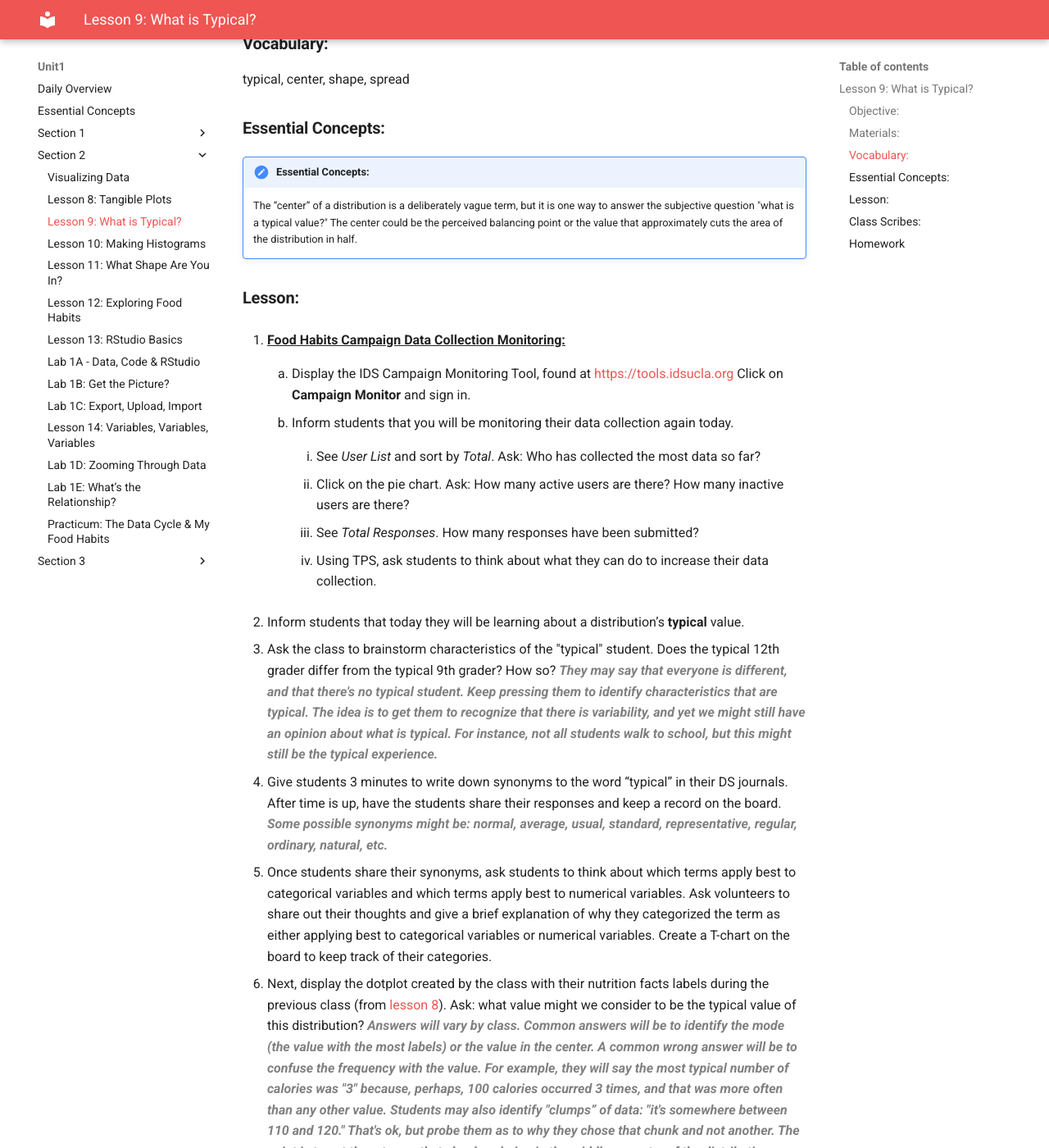
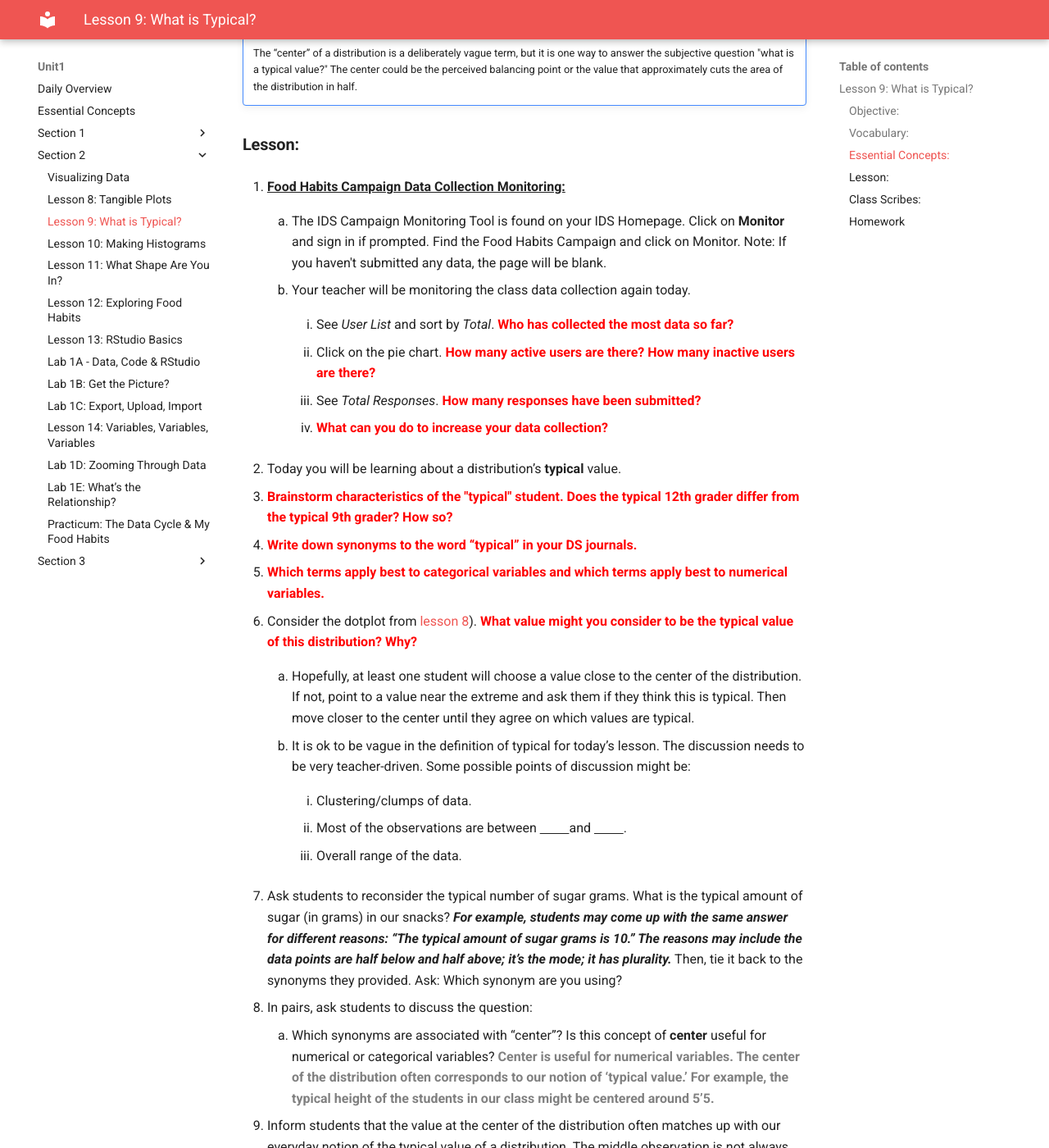
Before and after one commit to ThinkDataEd/student, an MkDocs documentation site: the page built from docs/unit1/lesson9.md, in a window 1280 px wide and 1400 px high, scrolled down 557 px. Shown: the whole window at 82% size. Built offline with MkDocs 1.6.1 and Material for MkDocs 9.7.7, drawn with Linux system fonts in a browser that asks for light colours; some of the changed text lies outside the part shown.

Commit message:
Lessons 3,5,8,9
Need to revisit L8 and 9. Cannot continue with 9 until 8 is solidified.

```diff
--- a/docs/unit1/lesson9.md
+++ b/docs/unit1/lesson9.md
@@ -1,16 +1,8 @@
 ##***<u>Lesson 9: What is Typical?</u>***
 
 ###**Objective:**
-Students will learn about the typical value when looking at a distribution by finding the “center” and
+You will learn about the typical value when looking at a distribution by finding the “center” and
 determining any point clusters.
-
-###**Materials:**
-
-1. Nutrition facts dotplot (from [lesson 8](lesson8.md))
-
-2. Poster paper
-
-3. Markers, dot stickers, or sticky notes
 
 ###**Vocabulary:**
 typical, center, shape, spread
@@ -25,51 +17,32 @@ typical, center, shape, spread
 ###**Lesson:**
 1. **<u>Food Habits Campaign Data Collection Monitoring:</u>**
 
-    100. Display the IDS Campaign Monitoring Tool, found at [https://tools.idsucla.org](https://tools.idsucla.org "https://tools.idsucla.org")
-    Click on **Campaign Monitor** and sign in.
+    100. The IDS Campaign Monitoring Tool is found on your IDS Homepage.
+    Click on **Monitor** and sign in if prompted. Find the Food Habits Campaign and click on Monitor.
+    Note: If you haven't submitted any data, the page will be blank.
 
-    100. Inform students that you will be monitoring their data collection again today.
+    100. Your teacher will be monitoring the class data collection again today.
 
-        200. See *User List* and sort by *Total*. Ask: Who has collected the most data so far?
+        200. See *User List* and sort by *Total*. <strong style="color: red;">Who has collected the most data so far?</strong>
 
-        200. Click on the pie chart. Ask: How many active users are there? How many inactive
-        users are there?
+        200. Click on the pie chart. <strong style="color: red;">How many active users are there? How many inactive
+        users are there?</strong>
 
-        200. See *Total Responses*. How many responses have been submitted?
+        200. See *Total Responses*. <strong style="color: red;">How many responses have been submitted?</strong>
 
-        200. Using TPS, ask students to think about what they can do to increase their data
-        collection.
+        200. <strong style="color: red;">What can you do to increase your data collection?</strong>
 
-2. Inform students that today they will be learning about a distribution’s **typical** value.
+2. Today you will be learning about a distribution’s **typical** value.
 
-3. Ask the class to brainstorm characteristics of the "typical" student. Does the typical 12th grader
-differ from the typical 9th grader? How so? <span style="color:grey">***They may say that everyone is different, and that
-there's no typical student. Keep pressing them to identify characteristics that are typical.
-The idea is to get them to recognize that there is variability, and yet we might still have an
-opinion about what is typical. For instance, not all students walk to school, but this might
-still be the typical experience.***</span>
+3. <strong style="color: red;">Brainstorm characteristics of the "typical" student. Does the typical 12th grader
+differ from the typical 9th grader? How so?</strong>
 
-4. Give students 3 minutes to write down synonyms to the word “typical” in their DS journals. After
-time is up, have the students share their responses and keep a record on the board. <span style="color:grey">***Some
-possible synonyms might be: normal, average, usual, standard, representative, regular,
-ordinary, natural, etc.***</span>
+4. <strong style="color: red;">Write down synonyms to the word “typical” in your DS journals.</strong>
 
-5. Once students share their synonyms, ask students to think about which terms apply best to
-categorical variables and which terms apply best to numerical variables. Ask volunteers to share
-out their thoughts and give a brief explanation of why they categorized the term as either applying
-best to categorical variables or numerical variables. Create a T-chart on the board to keep track
-of their categories.
+5. <strong style="color: red;">Which terms apply best to categorical variables and which terms apply
+best to numerical variables.</strong>
 
-6. Next, display the dotplot created by the class with their nutrition facts labels during the previous
-class (from [lesson 8](lesson8.md)). Ask: what value might we consider to be the typical value of this
-distribution? <span style="color:grey">***Answers will vary by class. Common answers will be to identify the mode (the
-value with the most labels) or the value in the center. A common wrong answer will be to
-confuse the frequency with the value. For example, they will say the most typical number
-of calories was "3" because, perhaps, 100 calories occurred 3 times, and that was more
-often than any other value. Students may also identify "clumps” of data: "it's somewhere
-between 110 and 120." That's ok, but probe them as to why they chose that chunk and not
-another. The point is to get them to see that chunk as being in the middle or center of the
-distribution.***</span>
+6. Consider the dotplot from [lesson 8](lesson8.md)). <strong style="color: red;">What value might you consider to be the typical value of this distribution? Why?</strong>
 
     100. Hopefully, at least one student will choose a value close to the center of the distribution. If
     not, point to a value near the extreme and ask them if they think this is typical. Then
```
Also changed, not shown: docs/unit1/lesson3.md (+1 -1 lines), docs/unit1/lesson5.md (+15 -35 lines), docs/unit1/lesson8.md (+20 -45 lines).
